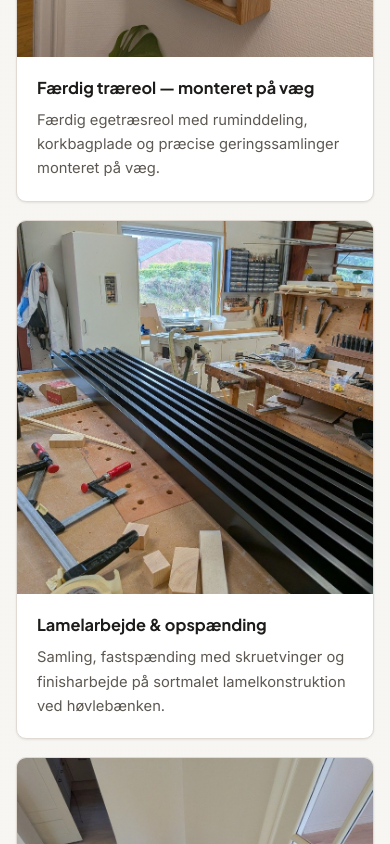
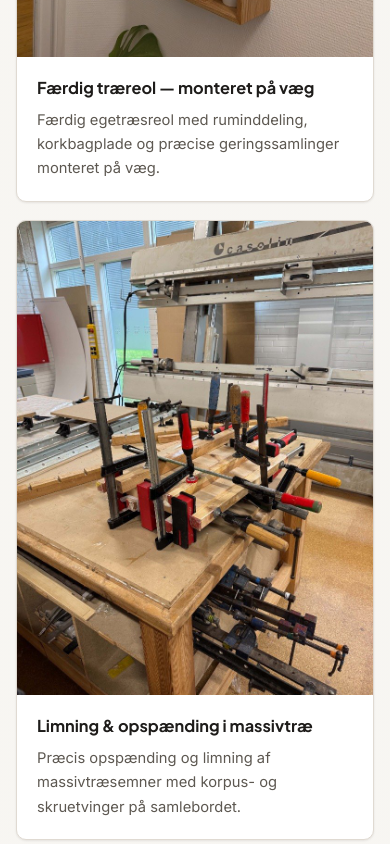
Before and after one commit to Chriswood12/bygningssnedker-cv, a plain HTML site: page index.html in a window 390 px wide. Shown: the part 5325-6169 px from the top of the page. Drawn offline with Linux system fonts and the light colour scheme.

Commit message:
Tilføj billede fra limning og opspænding i massivtræ

```diff
--- a/index.html
+++ b/index.html
@@ -318,8 +318,8 @@
             </div>
           </article>
 
-          <!-- 4 øvrige eksempler (2x2) -->
-          <div class="work-grid">
+          <!-- Før & efter par: egetræsreol (2 kolonner) -->
+          <div class="work-grid work-grid--pair">
             <article class="work-card">
               <button
                 type="button"
@@ -374,6 +374,38 @@
                 <p>
                   Færdig egetræsreol med ruminddeling, korkbagplade og præcise geringssamlinger
                   monteret på væg.
+                </p>
+              </div>
+            </article>
+          </div>
+
+          <!-- Værksted til montage (3 kolonner) -->
+          <div class="work-grid work-grid--triple">
+            <article class="work-card">
+              <button
+                type="button"
+                class="work-photo-btn"
+                data-lightbox
+                data-src="./images/limning-opspaending.jpg"
+                data-title="Limning &amp; opspænding i massivtræ"
+                data-caption="Præcis opspænding og limning af massivtræsemner med korpus- og skruetvinger på samlebordet."
+                aria-label="Forstør billede: Limning og opspænding i massivtræ"
+              >
+                <img
+                  src="./images/limning-opspaending.jpg"
+                  alt="Opspænding og limning af massivtræsemner med korpus- og skruetvinger på værkstedsbord"
+                  width="768"
+                  height="1024"
+                  style="object-position: center 52%;"
+                  loading="lazy"
+                />
+                <span class="photo-zoom-hint" aria-hidden="true">Vis større</span>
+              </button>
+              <div class="work-card-body">
+                <h3>Limning &amp; opspænding i massivtræ</h3>
+                <p>
+                  Præcis opspænding og limning af massivtræsemner med korpus- og skruetvinger på
+                  samlebordet.
                 </p>
               </div>
             </article>
--- a/styles.css
+++ b/styles.css
@@ -747,6 +747,14 @@ button {
   gap: 18px;
 }
 
+.work-grid--pair {
+  margin-bottom: 18px;
+}
+
+.work-grid--triple {
+  grid-template-columns: repeat(3, minmax(0, 1fr));
+}
+
 .work-card {
   background: var(--bg-surface);
   border: 1px solid var(--border);
@@ -765,6 +773,10 @@ button {
 
 .work-card .work-photo-btn {
   aspect-ratio: 4 / 4.2;
+}
+
+.work-grid--triple .work-card .work-photo-btn {
+  aspect-ratio: 3 / 4;
 }
 
 .work-card-body {
@@ -1247,7 +1259,8 @@ button {
 
   .facts-bar,
   .strengths-grid,
-  .work-grid {
+  .work-grid,
+  .work-grid--triple {
     grid-template-columns: 1fr;
   }
 
@@ -1513,24 +1526,36 @@ button {
 
   .work-grid {
     grid-template-columns: repeat(2, 1fr);
-    gap: 8pt;
+    gap: 7pt;
+  }
+
+  .work-grid--pair {
+    margin-bottom: 7pt;
+  }
+
+  .work-grid--triple {
+    grid-template-columns: repeat(3, 1fr);
   }
 
   .work-card .work-photo-btn {
-    aspect-ratio: 4 / 3.1;
+    aspect-ratio: 16 / 10;
+  }
+
+  .work-grid--triple .work-card .work-photo-btn {
+    aspect-ratio: 4 / 3.2;
   }
 
   .work-card-body {
-    padding: 7pt 9pt;
+    padding: 6pt 8pt;
   }
 
   .work-card-body h3 {
-    font-size: 9.2pt;
-    margin-bottom: 3pt;
+    font-size: 8.8pt;
+    margin-bottom: 2pt;
   }
 
   .work-card-body p {
-    font-size: 8pt;
+    font-size: 7.7pt;
   }
 
   #erfaring {
```
Also changed, not shown: images/limning-opspaending.jpg (added), 1 other file.
